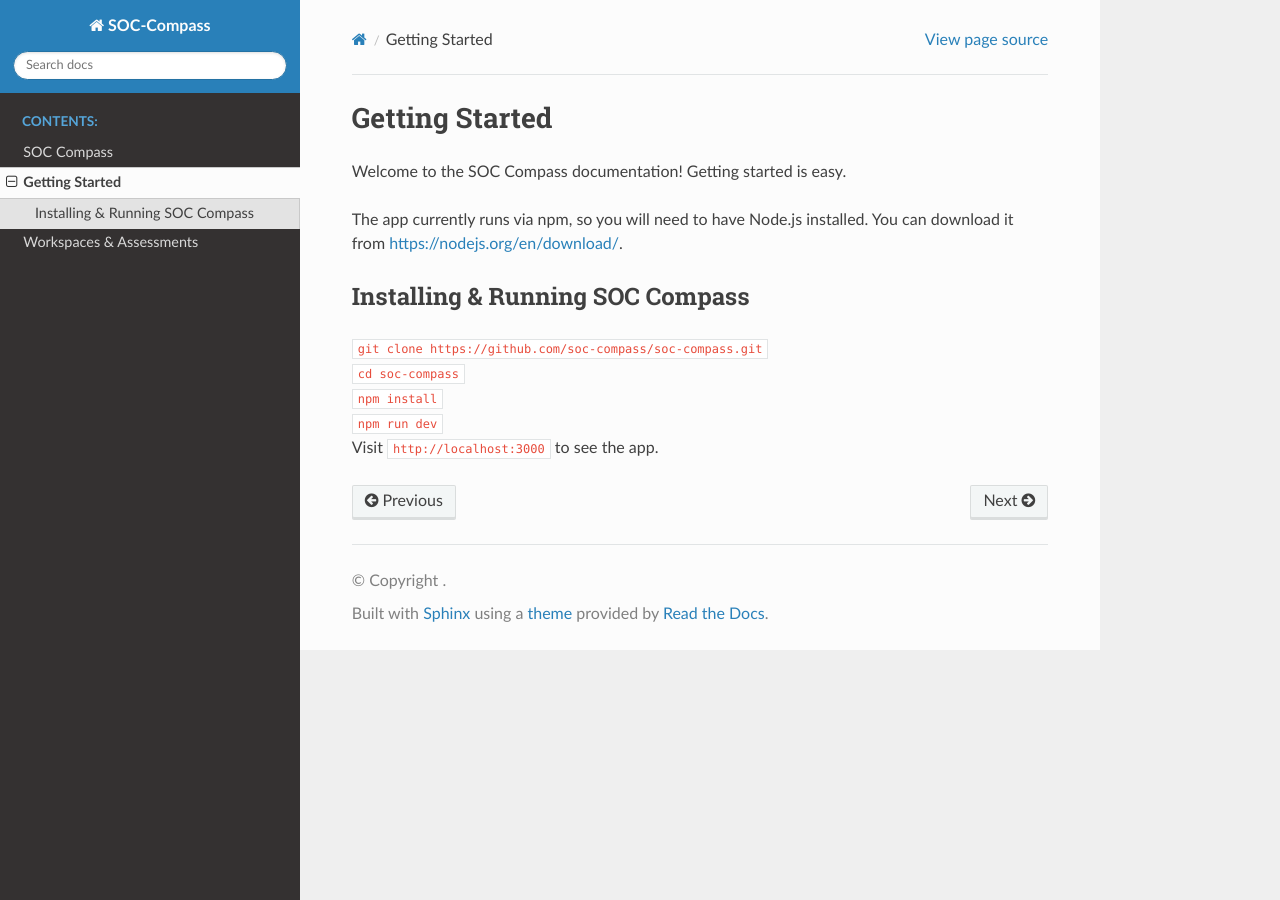
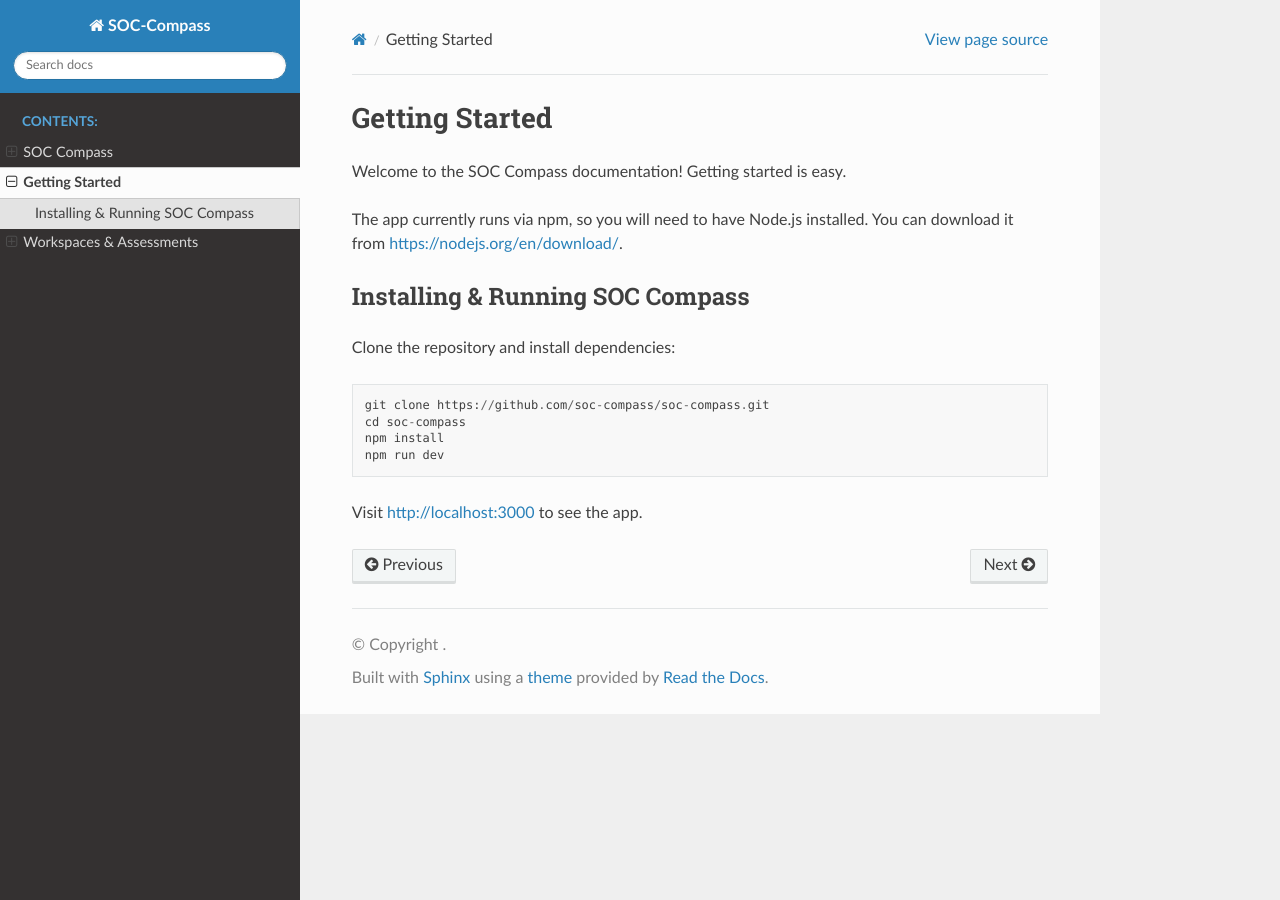
Before and after one commit to mikecybersec/SOC-Compass, a Sphinx documentation site: the page built from docs/getting_started.rst, in a window 1280 px wide. Built offline with Sphinx 7.4.7 and the Read the Docs theme 3.1.0, drawn with Linux system fonts in a browser that asks for light colours.

Commit message:
Enhance documentation by improving HTML output configuration and formatting in multiple files. Updated theme options for better navigation and removed local TOC from sidebar in conf.py. Clarified installation instructions in getting_started.rst and improved formatting for better readability. Adjusted list formatting in workspaces_and_assessments.rst for consistency.

```diff
--- a/docs/conf.py
+++ b/docs/conf.py
@@ -7,3 +7,11 @@
 
 # -- Options for HTML Output -------------------------------------------------
 html_theme = "sphinx_rtd_theme"
+
+# Configure theme options to ensure navigation is always visible
+html_theme_options = {
+    'navigation_depth': 4,
+    'collapse_navigation': False,
+    'sticky_navigation': True,
+    'includehidden': False,
+}
--- a/docs/getting_started.rst
+++ b/docs/getting_started.rst
@@ -9,8 +9,11 @@
 Installing & Running SOC Compass
 -----------------
 
-| ``git clone https://github.com/soc-compass/soc-compass.git``
-| ``cd soc-compass``
-| ``npm install``
-| ``npm run dev``
-| Visit ``http://localhost:3000`` to see the app.
+Clone the repository and install dependencies::
+
+    git clone https://github.com/soc-compass/soc-compass.git
+    cd soc-compass
+    npm install
+    npm run dev
+
+Visit http://localhost:3000 to see the app.
```
Also changed, not shown: docs/workspaces_and_assessments.rst (+5 -5 lines).
